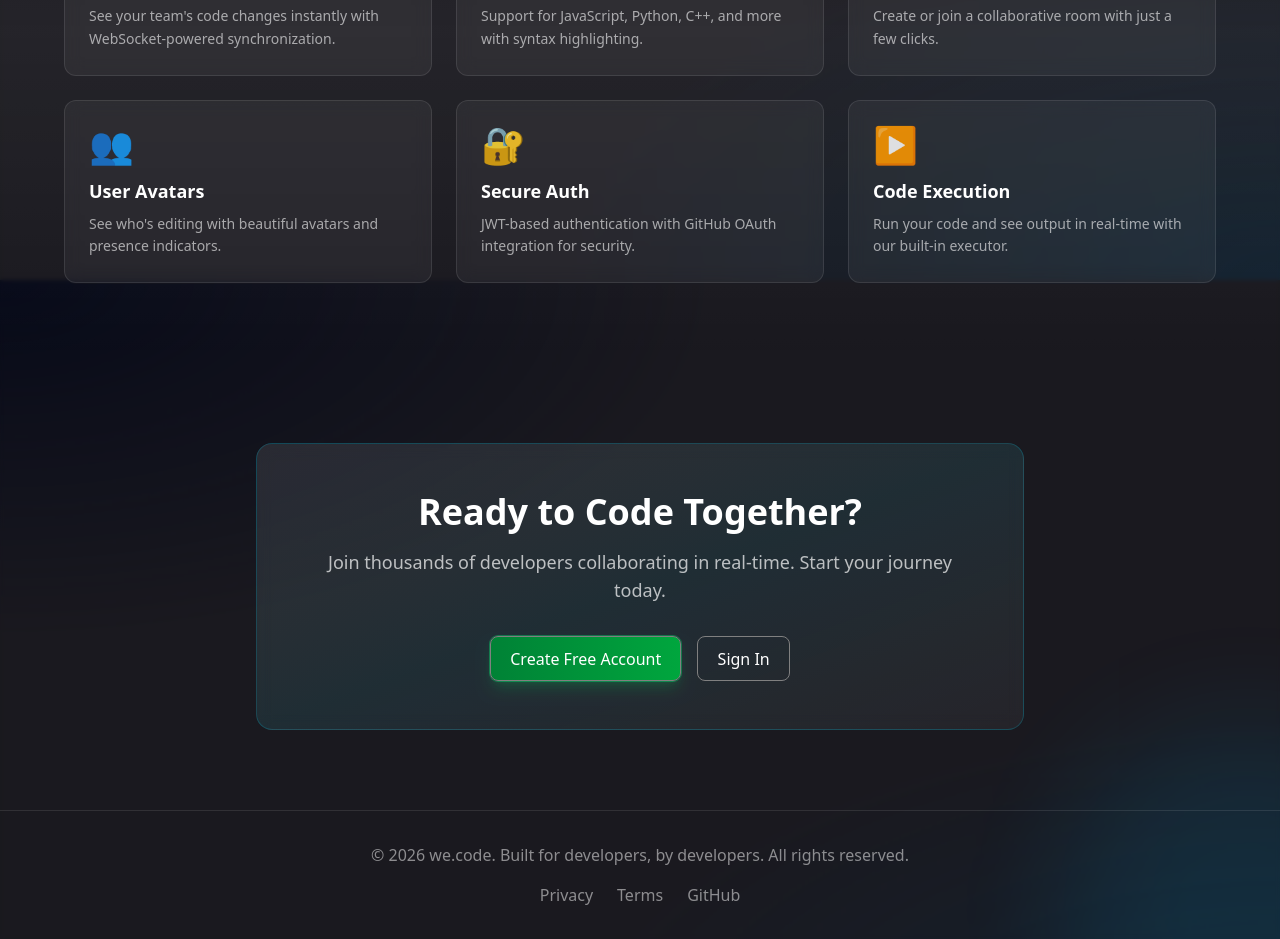
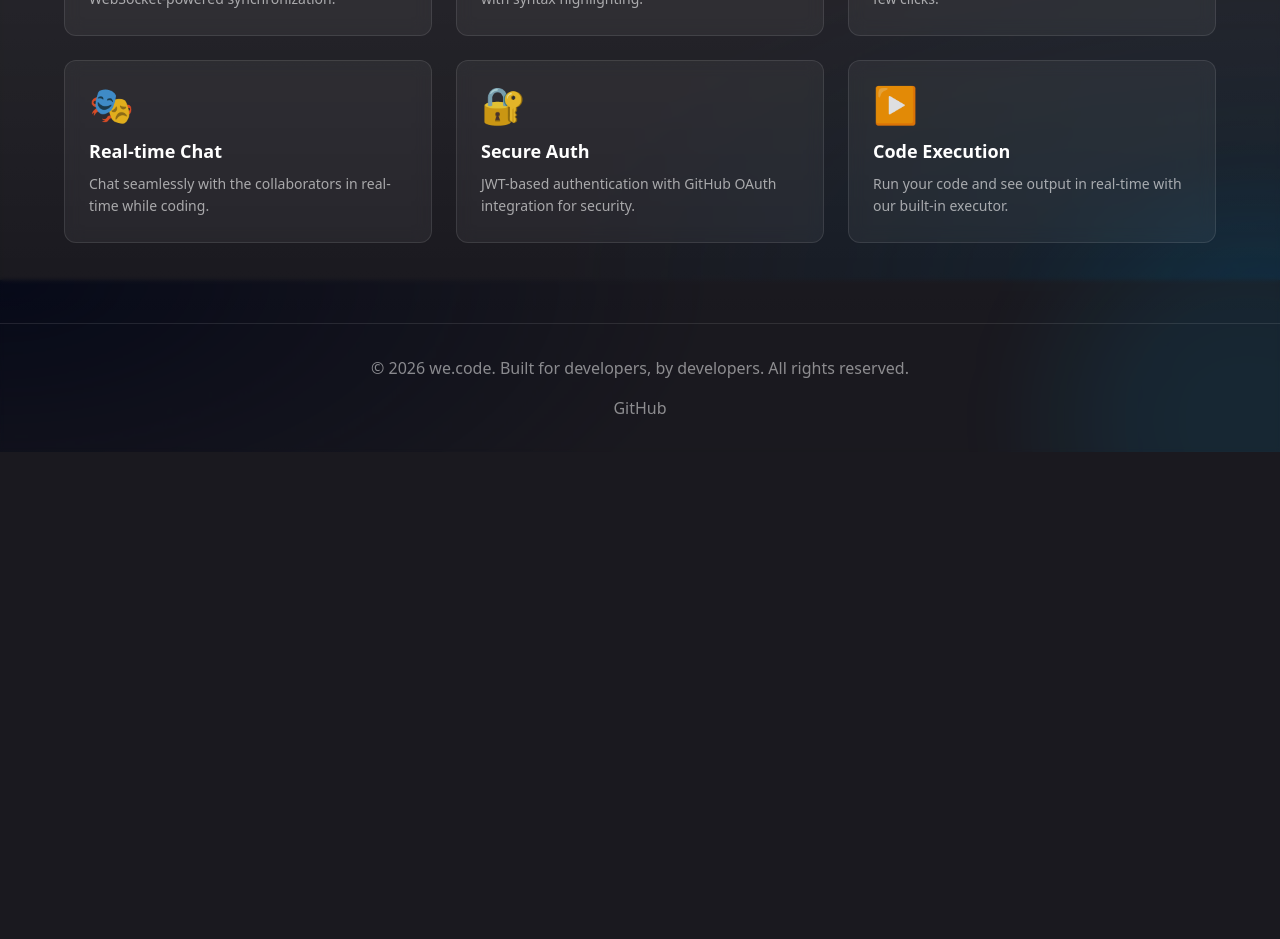
Before and after one commit to vishal0902/collaborative-code-editor-frontend, a React (Vite) app: page / in a window 1280 px wide. Shown: the part 1320-2259 px from the top of the page. After the commit the page ends 1772 px from the top, so only its background shows below. Built offline with nearby package versions, Linux system fonts and the light colour scheme.

Commit message:
modifiedn UI of landing page

```diff
--- a/index.html
+++ b/index.html
@@ -5,6 +5,7 @@
     <link rel="icon" type="image/svg+xml" href="/favicon.ico" />
     <link rel="preload" as="image" href="/wc_logo.webp" />
     <link rel="preload" as="image" href="/wecode_logo.webp" />
+    <link rel="preload" as="image" href="/github-icon.png" />
 
     <meta name="viewport" content="width=device-width, initial-scale=1.0" />
     <title>WE.CODE</title>
--- a/src/components/ChatBox.jsx
+++ b/src/components/ChatBox.jsx
@@ -1,7 +1,7 @@
 import { useEffect } from "react";
 import { useRef } from "react";
 
-export function ChatBox({msg, setMsg, socketRef, roomId, msgBox}) {
+export function ChatBox({msg, setMsg, socketRef, roomId, msgBox, setShowChatBox}) {
 
   const lastElementRef = useRef(null);
   const inputRef = useRef();
@@ -37,14 +37,14 @@ export function ChatBox({msg, setMsg, socketRef, roomId, msgBox}) {
 
   return (
     <div className="flex flex-col bg-slate-900/95 backdrop-blur-sm justify-center min-h-fit p-4 rounded-xl border border-slate-700/50 shadow-2xl md:w-80 w-60">
-      <div className="text-green-400 text-sm font-semibold mb-3 tracking-wide flex  gap-1">
-        <span className="align-middle">&#8226; Live Chat </span>
+      <div className="text-green-400 text-sm font-semibold mb-3 tracking-wide flex justify-between">
+        <span className="align-middle">&#8226; Live Chat </span><span onClick={()=>setShowChatBox(false)} style={{userSelect: "none"}} className="border border-gray-500 bg-green-500 text-white hover:bg-green-600 px-2 rounded-sm text-xs">{"X"}</span>
       </div>
 
       <div className="bg-slate-800/50 md:min-h-[400px] min-h-[200px] md:max-h-[400px] max-h-[200px] rounded-lg p-3 text-xs overflow-y-auto border border-slate-700/30 [&::-webkit-scrollbar]:hidden [-ms-overflow-style:none] [scrollbar-width:none]">
         <div className="space-y-1">
           {!msgBox.length ?
-             <div className="text-slate-400 md:text-sm text-[0.8rem]  max-w-fit   transition-colors fixed bottom-13 md:bottom-18 justify-self-center">no messages</div>
+             <div className="text-slate-400 md:text-sm text-[0.8rem]  max-w-fit   transition-colors fixed bottom-15 md:bottom-18 justify-self-center">no messages</div>
               :
              msgBox?.map(([key, m], index) =>{
 
@@ -96,7 +96,7 @@ export function ChatBox({msg, setMsg, socketRef, roomId, msgBox}) {
 }
 
 export function ChatBubble() {
-  return (<button className="text-center text-white bg-green-500 hover:bg-green-600 md:px-6! px-2! md:py-4! py-1! rounded-full md:text-xl! text-xs! font-semibold shadow-lg hover:shadow-green-500/50 transition-all duration-200 border border-green-400/20">
+  return (<button className="text-center text-white bg-green-500 hover:bg-green-600 md:px-6! px-4! md:py-4! py-2! rounded-full md:text-xl! text-xs! font-semibold shadow-lg hover:shadow-green-500/50 transition-all duration-200 border border-green-400/20">
       💬 Chat
   </button>)
 }
--- a/src/pages/EditorCollab.jsx
+++ b/src/pages/EditorCollab.jsx
@@ -426,9 +426,9 @@ const EditorCollab = () => {
               {/* /////////// chatBox ///////// */}
               {showChatBox &&
                 <div className="fixed md:bottom-25 bottom-13 right-5 p-0">
-                  <ChatBox msg={msg} setMsg={setMsg} socketRef={socketRef} roomId={roomId} msgBox={msgBox} />
+                  <ChatBox msg={msg} setMsg={setMsg} socketRef={socketRef} roomId={roomId} msgBox={msgBox} setShowChatBox={setShowChatBox} />
                 </div>}
-              <div className="fixed md:bottom-8 bottom-5 md:right-8 right-5" onClick={() => setShowChatBox(prev => !prev)}><ChatBubble /></div>
+              <div className="fixed md:bottom-8 bottom-4 md:right-8 right-5" onClick={() => setShowChatBox(prev => !prev)}><ChatBubble /></div>
             </div>
 
 
--- a/src/pages/Landing.jsx
+++ b/src/pages/Landing.jsx
@@ -5,7 +5,51 @@ import Button from "../components/Button";
 
 const Landing = () => {
   const navigate = useNavigate();
-  const [isHovered, setIsHovered] = useState(false);
+  const features = [
+    {
+      title: "Real-time Sync",
+      description:
+        "See your team's code changes instantly with WebSocket-powered synchronization.",
+      icon: "⚡",
+    },
+    {
+      title: "Multiple Languages",
+      description:
+        "Support for JavaScript, Python, C++, and more with syntax highlighting.",
+      icon: "🔤",
+    },
+    {
+      title: "Instant Rooms",
+      description:
+        "Create or join a collaborative room with just a few clicks.",
+      icon: "🚀",
+    },
+    // {
+    //   title: "User Avatars",
+    //   description:
+    //     "See who's editing with beautiful avatars and presence indicators.",
+    //   icon: "👥",
+    // },
+    {
+      title: "Real-time Chat",
+      description:
+        "Chat seamlessly with the collaborators in real-time while coding.",
+      icon: "🎭",
+    },
+    {
+      title: "Secure Auth",
+      description:
+        "JWT-based authentication with GitHub OAuth integration for security.",
+      icon: "🔐",
+    },
+    {
+      title: "Code Execution",
+      description:
+        "Run your code and see output in real-time with our built-in executor.",
+      icon: "▶️",
+    },
+
+  ];
 
   const containerVariants = {
     hidden: { opacity: 0 },
@@ -39,7 +83,6 @@ const Landing = () => {
         transition={{ duration: 0.6 }}
         className="relative z-50 flex items-center justify-between px-2 lg:px-8 py-6 border-b border-white/10 backdrop-blur-sm"
       >
-
         <div className="flex">
           <img
             src="/wc_logo.webp"
@@ -69,7 +112,6 @@ const Landing = () => {
             Get Started
           </motion.button>
         </div>
-
       </motion.nav>
 
       <motion.div
@@ -83,7 +125,7 @@ const Landing = () => {
           className="mb-6 px-4 py-2 rounded-full bg-white/10 border border-cyan-400/30 backdrop-blur-sm"
         >
           <span className="text-sm text-cyan-300 font-medium">
-            ✨ Real-time Collaborative Code Editor
+            Real-time Collaborative Code Editor
           </span>
         </motion.div>
 
@@ -135,9 +177,7 @@ const Landing = () => {
 
         <motion.div
           variants={itemVariants}
-          onMouseEnter={() => setIsHovered(true)}
-          onMouseLeave={() => setIsHovered(false)}
-          className="relative w-full max-w-4xl h-80 rounded-2xl p-[1px] bg-gradient-to-br from-white/25 via-cyan-300/20 to-white/10 shadow-[0_10px_60px_rgba(0,0,0,0.6)] overflow-hidden"
+          className="relative w-full max-w-4xl h-70 rounded-2xl p-[1px] bg-gradient-to-br from-white/25 via-cyan-300/20 to-white/10 shadow-[0_10px_60px_rgba(0,0,0,0.6)] overflow-hidden"
         >
           <div className="w-full h-full rounded-2xl bg-[rgba(6,8,12,0.7)] backdrop-blur-2xl border border-white/10 flex items-center justify-center relative overflow-hidden">
             <div className="absolute inset-0 bg-gradient-to-br from-cyan-500/5 to-sky-400/5" />
@@ -196,44 +236,7 @@ const Landing = () => {
 
           <div className="grid grid-cols-1 md:grid-cols-3 gap-6">
             {/* Feature Cards */}
-            {[
-              {
-                title: "Real-time Sync",
-                description:
-                  "See your team's code changes instantly with WebSocket-powered synchronization.",
-                icon: "⚡",
-              },
-              {
-                title: "Multiple Languages",
-                description:
-                  "Support for JavaScript, Python, C++, and more with syntax highlighting.",
-                icon: "🔤",
-              },
-              {
-                title: "Instant Rooms",
-                description:
-                  "Create or join a collaborative room with just a few clicks.",
-                icon: "🚀",
-              },
-              {
-                title: "User Avatars",
-                description:
-                  "See who's editing with beautiful avatars and presence indicators.",
-                icon: "👥",
-              },
-              {
-                title: "Secure Auth",
-                description:
-                  "JWT-based authentication with GitHub OAuth integration for security.",
-                icon: "🔐",
-              },
-              {
-                title: "Code Execution",
-                description:
-                  "Run your code and see output in real-time with our built-in executor.",
-                icon: "▶️",
-              },
-            ].map((feature, index) => (
+            {features.map((feature, index) => (
               <motion.div
                 key={index}
                 variants={itemVariants}
@@ -257,57 +260,6 @@ const Landing = () => {
         </motion.div>
       </motion.section>
 
-      <motion.section
-        initial={{ opacity: 0 }}
-        whileInView={{ opacity: 1 }}
-        transition={{ duration: 0.6 }}
-        viewport={{ once: true }}
-        className="relative z-10 py-20 px-4 md:px-12"
-      >
-        <motion.div
-          variants={containerVariants}
-          initial="hidden"
-          whileInView="visible"
-          viewport={{ once: true }}
-          className="max-w-3xl mx-auto text-center p-12 rounded-2xl bg-gradient-to-br from-white/10 via-cyan-300/10 to-white/5 border border-cyan-400/20 backdrop-blur-sm"
-        >
-          <motion.h2
-            variants={itemVariants}
-            className="text-4xl font-bold text-white mb-4"
-          >
-            Ready to Code Together?
-          </motion.h2>
-          <motion.p
-            variants={itemVariants}
-            className="text-white/70 mb-8 text-lg"
-          >
-            Join thousands of developers collaborating in real-time. Start your
-            journey today.
-          </motion.p>
-          <motion.div
-            variants={itemVariants}
-            className="flex flex-col sm:flex-row gap-4 justify-center"
-          >
-            <motion.button
-              whileHover={{ scale: 1.05 }}
-              whileTap={{ scale: 0.95 }}
-              onClick={() => navigate("/signup")}
-              className="px-8 py-4 text-white bg-gradient-to-r from-green-700 to-green-600 hover:from-green-500 hover:to-green-400 rounded-lg shadow-lg shadow-green-500/20 ring-1 ring-green-400/40 transition-all duration-300"
-            >
-              Create Free Account
-            </motion.button>
-            <motion.button
-              whileHover={{ scale: 1.05 }}
-              whileTap={{ scale: 0.95 }}
-              onClick={() => navigate("/signin")}
-              className="px-8 py-4 border-2 border-cyan-400/50 text-white font-semibold rounded-lg hover:border-cyan-300 hover:bg-white/5 transition-all duration-300"
-            >
-              Sign In
-            </motion.button>
-          </motion.div>
-        </motion.div>
-      </motion.section>
-
       {/* Footer */}
       <motion.footer
         initial={{ opacity: 0 }}
@@ -321,13 +273,11 @@ const Landing = () => {
           reserved.
         </p>
         <div className="mt-4 flex justify-center gap-6">
-          <a href="#" className="hover:text-cyan-300 transition-colors">
-            Privacy
-          </a>
-          <a href="#" className="hover:text-cyan-300 transition-colors">
-            Terms
-          </a>
-          <a href="#" className="hover:text-cyan-300 transition-colors">
+          <a
+            href="https://github.com/vishal0902/collaborative-code-editor-frontend"
+            target="_blank"
+            className="hover:text-cyan-300 transition-colors"
+          >
             GitHub
           </a>
         </div>
```
Lines whose indentation alone changed are shown as unchanged.
